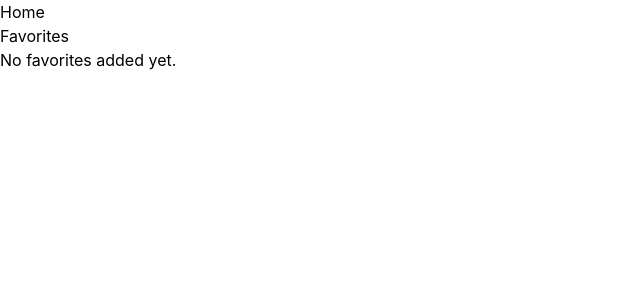
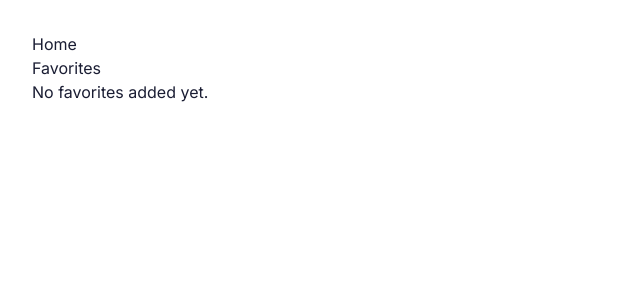
Before and after one commit to sergiocast97/movie-explorer, a React (Vite) app: page /favorites in a window 1280 px wide. Shown: the top 300 px of the page, without its empty margins (0-640 px from the left). Built offline with nearby package versions, Linux system fonts and the light colour scheme.

Commit message:
feat: set up orxata

```diff
--- a/index.html
+++ b/index.html
@@ -1,5 +1,5 @@
 <!doctype html>
-<html lang="en">
+<html lang="en" data-theme="light">
   <head>
     <meta charset="UTF-8" />
     <meta name="viewport" content="width=device-width, initial-scale=1.0" />
@@ -9,8 +9,17 @@
     <link rel="apple-touch-icon" href="/logo192.png" />
     <link rel="manifest" href="/manifest.json" />
     <title>Movie Explorer</title>
+
+    <link rel="preconnect" href="https://fonts.googleapis.com" />
+    <link rel="preconnect" href="https://fonts.gstatic.com" crossorigin />
+    <link
+      href="https://fonts.googleapis.com/css2?family=Inter:ital,opsz,wght@0,14..32,100..900;1,14..32,100..900&family=Poppins:ital,wght@0,100;0,200;0,300;0,400;0,500;0,600;0,700;0,800;0,900;1,100;1,200;1,300;1,400;1,500;1,600;1,700;1,800;1,900&display=swap"
+      rel="stylesheet"
+    />
   </head>
-  <body>
+  <body
+    class="selection:text-light-dark selection:bg-light-light scroll-smooth antialiased bg-light-white dark:bg-dark-darkest text-light-darkest dark:text-dark-white"
+  >
     <div id="app"></div>
     <script type="module" src="/src/main.tsx"></script>
   </body>
--- a/src/components/ShowCard.tsx
+++ b/src/components/ShowCard.tsx
@@ -17,7 +17,7 @@ export default function ShowCard({ id, name, image, summary }: ShowCardProps) {
     >
       <img src={image} alt={name} />
       <h2>{name}</h2>
-      <p>{stripHtml(summary)}</p>
+      <p className="line-clamp-3">{stripHtml(summary)}</p>
     </Link>
   )
 }
--- a/src/main.tsx
+++ b/src/main.tsx
@@ -35,9 +35,11 @@ if (rootElement && !rootElement.innerHTML) {
   const root = ReactDOM.createRoot(rootElement)
   root.render(
     <StrictMode>
-      <TanstackQuery.Provider>
-        <RouterProvider router={router} />
-      </TanstackQuery.Provider>
+      <div className="container py-4 md:py-8">
+        <TanstackQuery.Provider>
+          <RouterProvider router={router} />
+        </TanstackQuery.Provider>
+      </div>
     </StrictMode>,
   )
 }
--- a/src/styles.css
+++ b/src/styles.css
@@ -1,15 +1,90 @@
 @import 'tailwindcss';
 
-body {
-  @apply m-0;
-  font-family:
-    -apple-system, BlinkMacSystemFont, 'Segoe UI', 'Roboto', 'Oxygen', 'Ubuntu',
-    'Cantarell', 'Fira Sans', 'Droid Sans', 'Helvetica Neue', sans-serif;
-  -webkit-font-smoothing: antialiased;
-  -moz-osx-font-smoothing: grayscale;
+@custom-variant dark (&:where([data-theme="dark"] *));
+
+@theme {
+  /* Fonts */
+  --font-*: initial;
+  --font-heading: Poppins, Helvetica, sans-serif, system-ui;
+  --font-sans: Inter, Helvetica, sans-serif, system-ui;
+
+  /* Neutral Palette */
+  --color-neutral-000: #ffffff;
+  --color-neutral-050: #fafbff;
+  --color-neutral-100: #f0f1fa;
+  --color-neutral-200: #e1e4f2;
+  --color-neutral-300: #cacee5;
+  --color-neutral-400: #9fa3bf;
+  --color-neutral-500: #8589a6;
+  --color-neutral-600: #474b66;
+  --color-neutral-700: #3a3e59;
+  --color-neutral-800: #2e324d;
+  --color-neutral-900: #1a1d33;
+  --color-neutral-950: #0b0d17;
+
+  /* Light Theme */
+  --color-light-white: var(--color-neutral-000); /* Background */
+  --color-light-lightest: var(--color-neutral-050); /* Background Accent */
+  --color-light-light: var(--color-neutral-200); /* Stroke Weak */
+  --color-light-medium: var(--color-neutral-500); /* Stroke Strong */
+  --color-light-dark: var(--color-neutral-600); /* Text Copy */
+  --color-light-darkest: var(--color-neutral-900); /* Text Heading */
+
+  /* Dark Theme */
+  --color-dark-darkest: var(--color-neutral-900); /* Background */
+  --color-dark-dark: var(--color-neutral-800); /* Background Accent */
+  --color-dark-medium: var(--color-neutral-600); /* Stroke Weak */
+  --color-dark-light: var(--color-neutral-400); /* Stroke Strong */
+  --color-dark-lightest: var(--color-neutral-300); /* Text Copy */
+  --color-dark-white: var(--color-neutral-000); /* Text Heading */
+
+  /* Corner Radius */
+  --radius-small: 6px;
+  --radius-medium: 12px;
+  --radius-large: 16px;
+
+  /* Container Sizes */
+  --spacing-container-small: 592px;
+  --spacing-container-medium: 800px;
+  --spacing-container-large: 1008px;
 }
 
-code {
-  font-family:
-    source-code-pro, Menlo, Monaco, Consolas, 'Courier New', monospace;
+@utility container {
+  margin-inline: auto;
+  padding-inline: 1.5rem;
+  max-width: var(--breakpoint-sm);
+  @variant md {
+    padding-inline: 2rem;
+    max-width: var(--breakpoint-md);
+  }
+  @variant lg {
+    max-width: var(--breakpoint-lg);
+  }
+  @variant xl {
+    max-width: var(--breakpoint-xl);
+  }
 }
+
+@layer utilities {
+  .btn-shadow {
+    box-shadow:
+      0px 1px 4px 0px rgba(58, 78, 102, 0.25),
+      0px 0px 0px 1px rgba(0, 0, 0, 0.25) inset,
+      0px -1px 0px 1px rgba(0, 0, 0, 0.1) inset,
+      0px 1px 0px 1px rgba(255, 255, 255, 0.25) inset;
+  }
+
+  .rendering-pixelated {
+    image-rendering: pixelated;
+  }
+
+  .text-gradient {
+    @apply bg-gradient-to-r bg-clip-text text-transparent;
+  }
+}
+
+@layer base {
+  html {
+    /*background-color: var(--color-dark-darkest); */
+  }
+}
```
